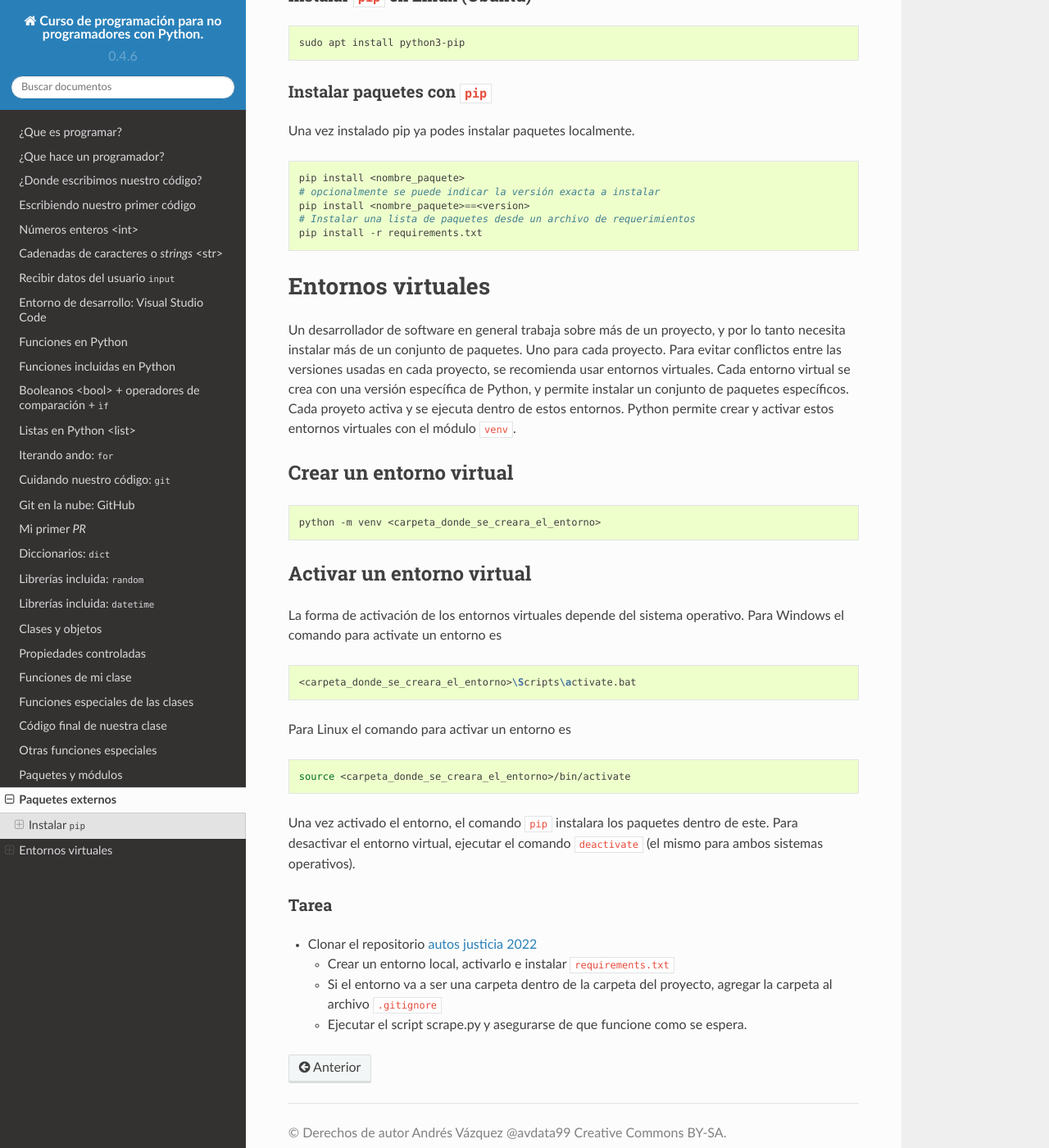
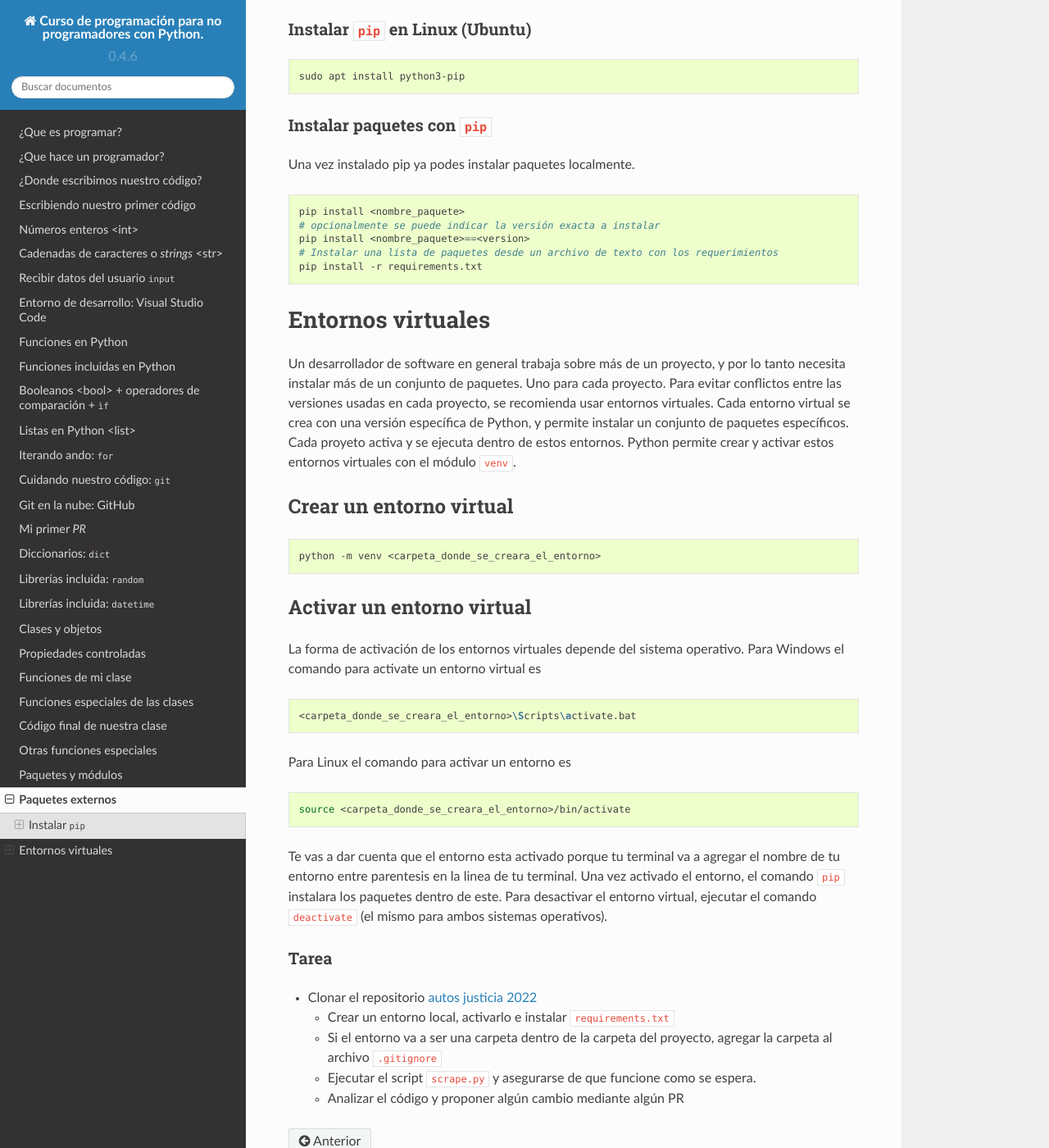
Before and after one commit to avdata99/programacion-para-no-programadores, a Sphinx documentation site: the page built from source/external-packages.rst, in a window 1280 px wide and 1400 px high, scrolled down 894 px. Shown: the whole window at 82% size. Built offline with Sphinx 7.4.7 and the Read the Docs theme 2.0.0, drawn with Linux system fonts in a browser that asks for light colours; some of the changed text lies outside the part shown.

Commit message:
External packages

```diff
--- a/source/external-packages.rst
+++ b/source/external-packages.rst
@@ -11,14 +11,16 @@
 pueden instalar para ampliar las funcionalidades de Python.
 
 Cada proyecto de software incluye en general un conjunto de paquetes a instalar del cual depende.
-Para instalar un paquete externo, se usa la herramienta ``pip``.
+Para instalar un paquete externo, se usa la herramienta ``pip``. Esta herramienta puede usarse
+desde la terminal.
 
-Si estas usando Git Bash en Windows, es posible que no tengas instalado ``pip``. Para
-probar si ya lo tenes instalado poder ejecutar alguna de estas opciones.
+Si estas usando Git Bash en Windows, es posible que ya tengas instalado ``pip``.
+Para probar si ya lo tenes instalado poder ejecutar alguna de estas opciones.
 
 .. code-block:: bash
 
    pip --version
+   # o lo que es lo mismo
    pip -V
 
 Si no recibis un mensaje de error y podes ver la versión de ``pip`` podes saltearte la
@@ -54,8 +56,9 @@
    pip install <nombre_paquete>
    # opcionalmente se puede indicar la versión exacta a instalar
    pip install <nombre_paquete>==<version>
-   # Instalar una lista de paquetes desde un archivo de requerimientos
+   # Instalar una lista de paquetes desde un archivo de texto con los requerimientos
    pip install -r requirements.txt
+
 
 Entornos virtuales
 ==================
@@ -81,7 +84,7 @@
 --------------------------
 
 La forma de activación de los entornos virtuales depende del sistema operativo.
-Para Windows el comando para activate un entorno es
+Para Windows el comando para activate un entorno virtual es
 
 .. code-block:: bash
 
@@ -93,6 +96,8 @@
 
    source <carpeta_donde_se_creara_el_entorno>/bin/activate
 
+Te vas a dar cuenta que el entorno esta activado porque tu terminal va a agregar
+el nombre de tu entorno entre parentesis en la linea de tu terminal.
 Una vez activado el entorno, el comando ``pip`` instalara los paquetes dentro de este.
 Para desactivar el entorno virtual, ejecutar el comando ``deactivate`` (el mismo para
 ambos sistemas operativos).
@@ -106,4 +111,5 @@
    *  Crear un entorno local, activarlo e instalar ``requirements.txt``
    *  Si el entorno va a ser una carpeta dentro de la carpeta del proyecto, agregar la
       carpeta al archivo ``.gitignore``
-   *  Ejecutar el script scrape.py y asegurarse de que funcione como se espera.
+   *  Ejecutar el script ``scrape.py`` y asegurarse de que funcione como se espera.
+   *  Analizar el código y proponer algún cambio mediante algún PR
```
